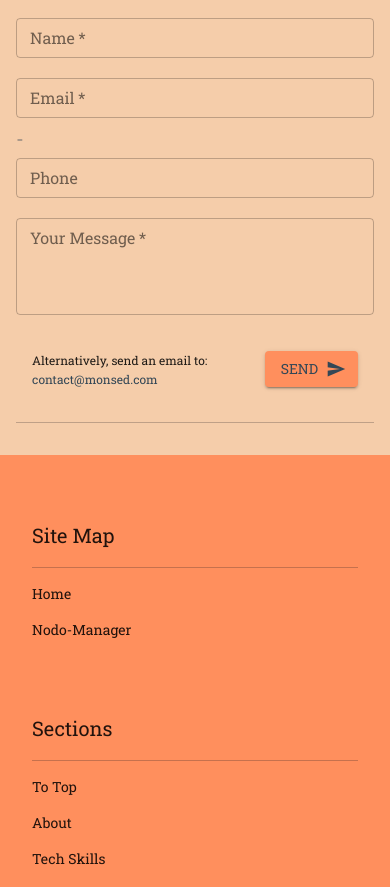
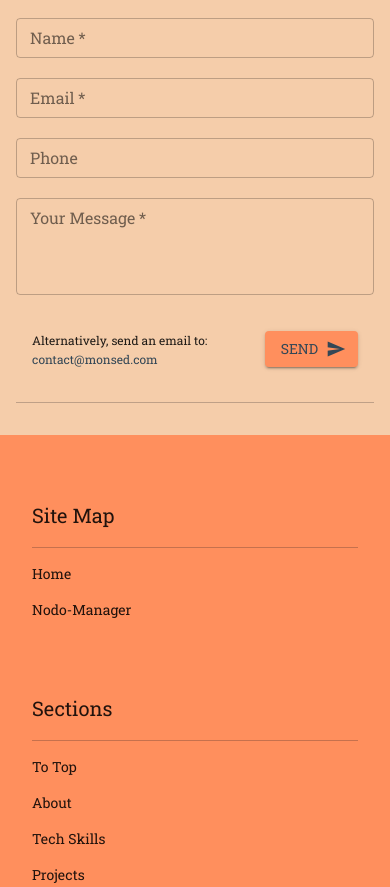
Before and after one commit to MasReed/personal-interactive-website, a React (Create React App) app: page /#about in a window 390 px wide. Shown: the part 9742-10629 px from the top of the page. Built offline with nearby package versions, Linux system fonts and the light colour scheme.

Commit message:
update spacing element for sm/xs screens in contact form

```diff
--- a/src/ContactForm.jsx
+++ b/src/ContactForm.jsx
@@ -1,6 +1,6 @@
 import React, { useState } from 'react'
 import { ValidationError, useForm } from '@formspree/react'
-
+import useMediaQuery from '@material-ui/core/useMediaQuery'
 import { makeStyles, useTheme } from '@material-ui/core/styles'
 import Alert from '@material-ui/lab/Alert'
 import Box from '@material-ui/core/Box'
@@ -159,7 +159,10 @@ export default function ContactForm() {
             </Grid>
 
             {/* Decorative Spacing Element */}
-            <Grid item xs={false} sm={2}>
+            <Grid item xs={12} sm={2}>
+              {
+                useMediaQuery(theme.breakpoints.up('lg'))
+                ?
                   <Typography
                     align='center'
                     style={{ color: theme.palette.primary.main + '7F', padding: '.25rem 0' }}
@@ -167,6 +170,8 @@ export default function ContactForm() {
                   >
                     -
                   </Typography>
+                : <Box pt={'1.25rem'}></Box>
+              }
             </Grid>
 
             {/* Contact Phone */}
```
Lines whose indentation alone changed are shown as unchanged.
